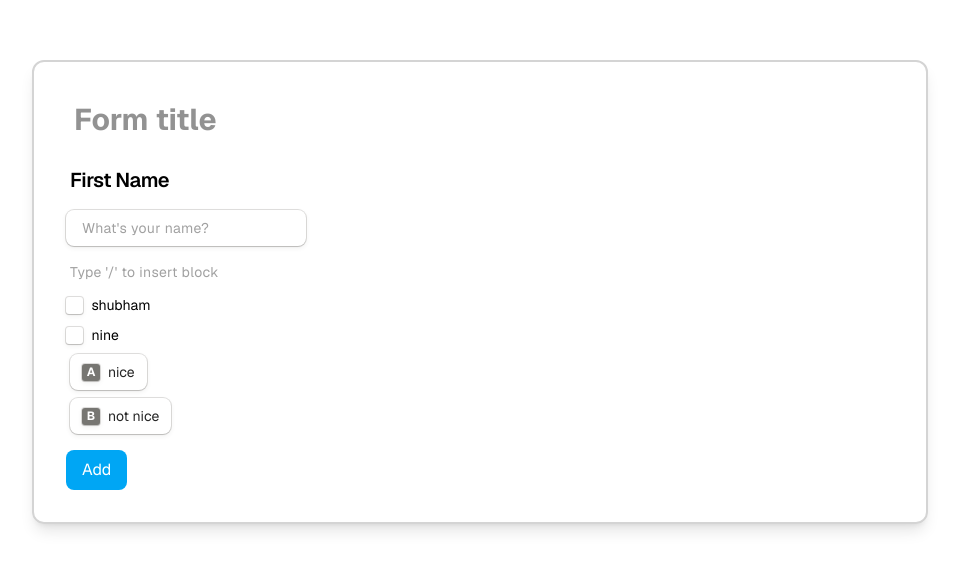
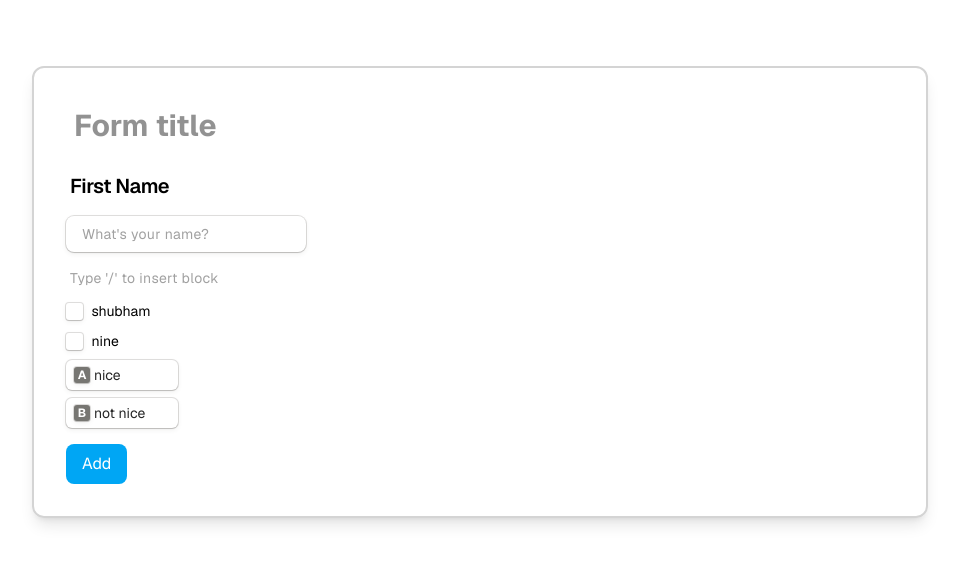
Before and after one commit to mikeyyy12/tally, a Next.js app: page / in a window 1280 px wide. Shown: the part 108-678 px from the top of the page, without its empty margins (160-1119 px from the left). Built offline with nearby package versions, Linux system fonts and the light colour scheme.

Commit message:
fix(mcq):styling

```diff
--- a/src/components/block.tsx
+++ b/src/components/block.tsx
@@ -95,8 +95,6 @@ export const Block = ({ block, }: { block: Blocktype }) => {
 
         const range = sel.getRangeAt(0).cloneRange();
         range.collapse(true);
-
-
         const rects = range.getClientRects();
         if (rects.length > 0) {
             return rects[0];
@@ -109,15 +107,14 @@ export const Block = ({ block, }: { block: Blocktype }) => {
         const rect = marker.getBoundingClientRect();
         const parent = marker.parentNode;
         if (parent) parent.removeChild(marker);
-        console.log(rect)
+
         return rect;
     }
 
     function placeCaretAtX(targetIdx: number, targetX: number) {
-        console.log('ran', targetIdx, targetX)
         const el = document.getElementById(blocks[targetIdx].id) as HTMLDivElement;
 
-        console.log(blocks[targetIdx].id)
+
         el?.focus();
 
         const range = document.createRange()
@@ -126,7 +123,7 @@ export const Block = ({ block, }: { block: Blocktype }) => {
 
         type Best = { node: Node | null; offset: number; dist: number };
         let best: Best = { node: null, offset: 0, dist: Infinity };
-        console.log(el)
+
         const walker = document.createTreeWalker(el, NodeFilter.SHOW_TEXT, null);
         while (walker.nextNode()) {
             const node = walker.currentNode;
@@ -140,8 +137,11 @@ export const Block = ({ block, }: { block: Blocktype }) => {
                 const rect = range.getClientRects()[0];
                 if (!rect) continue;
                 const dist = Math.abs(rect.x - targetX);
-                console.log('offset', i, 'rect.x', rect.x, 'dist', dist, 'bestSoFar', best.dist);
-                if (dist < best.dist) best = { node, offset: i, dist };
+
+                if (dist < best.dist) {
+                    best = { node, offset: i, dist };
+                    console.log('offset', i, 'rect.x', rect.x, 'dist', dist, 'bestSoFar', best.dist);
+                }
             }
         }
 
@@ -168,7 +168,7 @@ export const Block = ({ block, }: { block: Blocktype }) => {
 
 
     const handleKeyDown = ({ e, type, blockId }: { e: React.KeyboardEvent<HTMLDivElement>, type: string, blockId: string }) => {
-        console.log("presed", e.key)
+
         if (e.key == "Enter") {
             e.preventDefault()
             handleEnter({ id: block.id })
@@ -189,32 +189,27 @@ export const Block = ({ block, }: { block: Blocktype }) => {
 
             console.log("helo")
             const rect = getCaretRect();
-            console.log("helorec", rect)
+
             if (!rect) return
             const sel = window.getSelection();
             if (!sel || sel.rangeCount == 0) return;
             const idx = blocks.findIndex((b) => b.id == blockId)
-            console.log('preesed')
+
 
             let targetIdx = e.key == "ArrowUp" ? idx - 1 : idx + 1
             if (blocks[targetIdx].type == "checkbox-group" || blocks[targetIdx].type == "multipleChoice-group") {
                 targetIdx = e.key == "ArrowUp" ? targetIdx - 1 : targetIdx + 1
             }
             e.preventDefault()
-            console.log("targetidx", targetIdx)
             if (targetIdx < 0 || targetIdx >= blocks.length) return;
-
 
             const currentX = rect.x;
             const targetX = caretX ?? currentX;
 
             placeCaretAtX(targetIdx, targetX);
 
-            // after placing caret, update caretX for the next move
             setTimeout(updateCaretXFromSelection, 0);
-
         }
-
 
         else if (e.key === "/" && type == "paragraph") {
             setCurrentId(block.id)
@@ -229,7 +224,6 @@ export const Block = ({ block, }: { block: Blocktype }) => {
                 }
             });
         }
-
     }
 
     const handleAddOption = (groupId: string, type: string) => {
@@ -470,10 +464,9 @@ export const Block = ({ block, }: { block: Blocktype }) => {
             return (
                 <>
                     {mcqOptions.map((mcq, idx) => (
-                        <div className=" flex flex-col px-1 gap-3  ">
-                            <div
-                                className='flex items-center gap-2 max-w-fit rounded-lg shadow-checkbox px-3 '>
-                                <div className='rounded-[3px]  h-[17px] w-[18px] bg-radio  shadow-checkbox p-2 text-xs font-bold text-shadow-xl flex items-center justify-center text-white '>{mcq.letter}</div>
+                        <div className=" flex flex-col  ">
+                            <div className='flex items-center gap-1 min-w-28 w-fit max-w-full rounded-md shadow-checkbox px-2 pr-4'>
+                                <div className='rounded-[3px] h-[16px] w-[16px] bg-radio  shadow-checkbox p-2 text-xs font-bold text-shadow-xl flex items-center justify-center text-white '>{mcq.letter}</div>
                                 <div
                                     id={mcq.id} data-block-id={mcq.id}
                                     onKeyDown={(e) => handleKeyDown({ e, type: mcq.type, blockId: mcq.id })}
@@ -481,14 +474,14 @@ export const Block = ({ block, }: { block: Blocktype }) => {
                                     contentEditable="true"
                                     suppressContentEditableWarning
                                     className={cn(
-                                        "w-full h-full text-sm  focus:outline-none py-2 font-normal text-neutral-800"
+                                        " h-full w-full text-sm focus:outline-none py-[5px] font-normal text-neutral-800"
                                     )} >{mcq.value}</div>
                             </div>
                         </div>
                     ))}
-                    {isCaretInMcq() && <div className="flex flex-col px-1 gap-3">
+                    {isCaretInMcq() && <div className="flex flex-col ">
                         <div
-                            className='flex items-center gap-2 max-w-fit rounded-lg shadow-checkbox px-3 opacity-20 hover:opacity-80  cursor-pointer'>
+                            className='flex items-center gap-2 max-w-fit  rounded-lg shadow-checkbox px-3 opacity-20 hover:opacity-80  cursor-pointer'>
                             <div className='rounded-[3px]  h-[17px] w-[18px] bg-radio  shadow-checkbox p-2 text-xs font-bold text-shadow-xl flex items-center justify-center text-white '>{nextLetter}</div>
                             <div
                                 data-placeholder="Input"
@@ -497,7 +490,7 @@ export const Block = ({ block, }: { block: Blocktype }) => {
                                 onMouseDown={() => handleAddOption(block.id, "multipleChoice-option")}
                                 className={cn(
                                     "w-full h-full text-sm  focus:outline-none py-2 font-normal text-neutral-800"
-                                )} >Add Choice</div>
+                                )} >Add Option</div>
                         </div>
                     </div>}
                 </>
```
